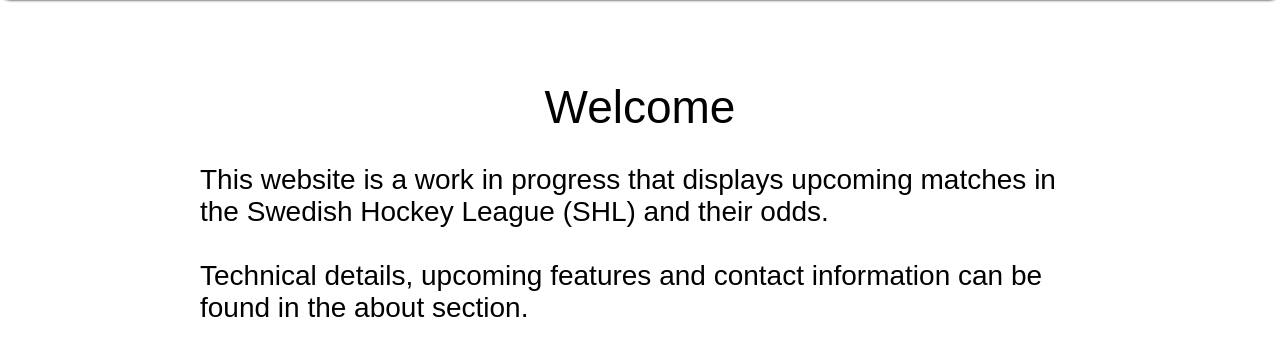
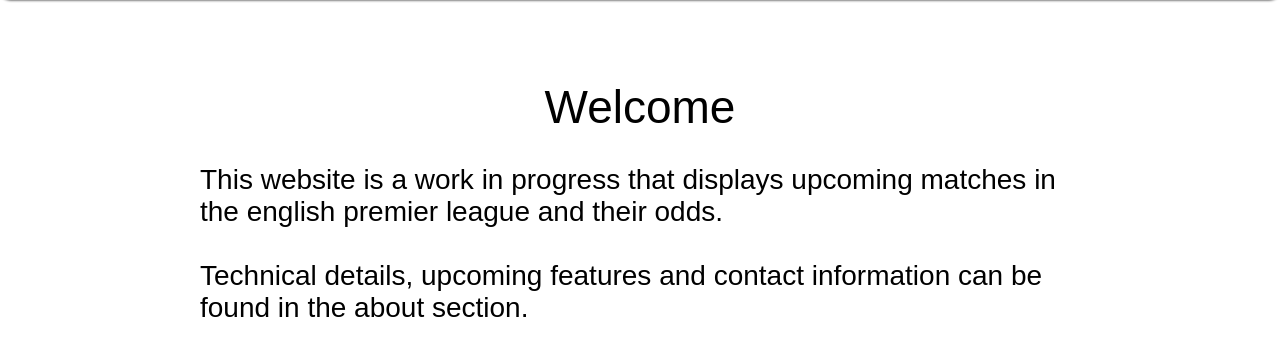
Before and after one commit to Anton-Dahlstrom/websiteProject, a FastAPI app: page / in a window 1280 px wide. Shown: the part 63-419 px from the top of the page. Run offline with FastAPI, Linux system fonts and the light colour scheme; parts of the project's set-up code (start-up, migrations or seed data) failed here and were passed over.

Commit message:
Changin league to Premier League

```diff
--- a/app/api.py
+++ b/app/api.py
@@ -7,7 +7,7 @@ from .config import settings
 
 
 api_key = settings.api_key
-sport = "icehockey_sweden_hockey_league"
+sport = "soccer_epl"
 region = "eu"
 markets = "h2h"
 url = f"https://api.the-odds-api.com/v4/sports/{sport}/odds/?apiKey={api_key}&regions={region}&markets={markets}"
--- a/templates/index.html
+++ b/templates/index.html
@@ -16,7 +16,7 @@
 <body>
     <div class="homepage">
         <p class="title"> Welcome</p>
-        <p class="content">This website is a work in progress that displays upcoming matches in the Swedish Hockey League (SHL)
+        <p class="content">This website is a work in progress that displays upcoming matches in the english premier league
             and their odds. <br><br> Technical details, upcoming features and contact information can be
         found in the about section. </p>
     </div>
```
